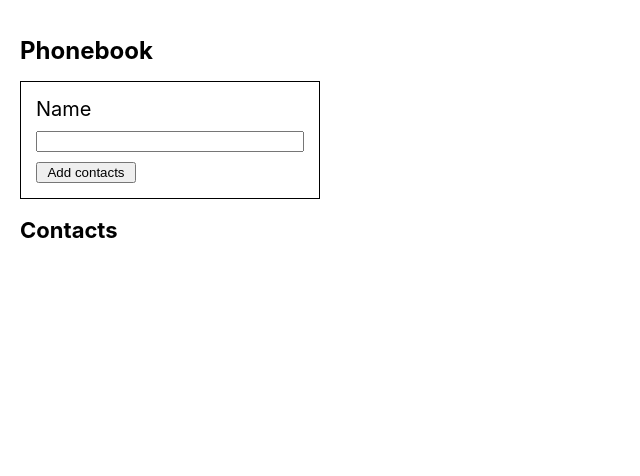
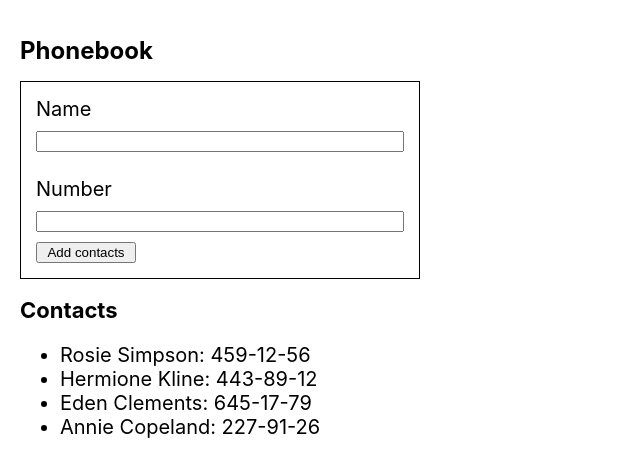
Before and after one commit to Padalka-Sergey/goit-react-hw-02-phonebook-25, a React (Create React App) app: page / in a window 1280 px wide. Shown: the top 476 px of the page, without its empty margins (0-640 px from the left). Built offline with nearby package versions, Linux system fonts and the light colour scheme.

Commit message:
add number el

```diff
--- a/src/components/App/App.jsx
+++ b/src/components/App/App.jsx
@@ -3,7 +3,9 @@
 import {
   AppContainer,
   LabelName,
+  LabelNumber,
   InputName,
+  InputNumber,
   Form,
   Button,
   Title,
@@ -12,28 +14,40 @@
 
 export class App extends Component {
   state = {
-    contacts: [],
+    contacts: [
+      { id: 'id-1', name: 'Rosie Simpson', number: '459-12-56' },
+      { id: 'id-2', name: 'Hermione Kline', number: '443-89-12' },
+      { id: 'id-3', name: 'Eden Clements', number: '645-17-79' },
+      { id: 'id-4', name: 'Annie Copeland', number: '227-91-26' },
+    ],
+    filter: '',
     name: '',
+    number: '',
   };
 
   handleSubmit = e => {
     e.preventDefault();
-    const { name } = e.target.elements;
+    const { name, number } = e.target.elements;
 
     this.setState(prevState => ({
-      contacts: [...prevState.contacts, { name: name.value, id: nanoid() }],
+      contacts: [
+        ...prevState.contacts,
+        { id: nanoid(), name: name.value, number: number.value },
+      ],
     }));
     this.resetForm();
   };
 
   handleInputChange = e => {
+    // console.dir(e.target.name);
+    const { value, name } = e.target;
     this.setState({
-      name: e.target.value,
+      [name]: value,
     });
   };
 
   resetForm = () => {
-    this.setState({ name: '' });
+    this.setState({ name: '', number: '' });
   };
 
   render() {
@@ -46,13 +60,25 @@
             <InputName
               type="text"
               name="name"
-              // pattern="^[a-zA-Zа-яА-Я]+(([' -][a-zA-Zа-яА-Я ])?[a-zA-Zа-яА-Я]*)*$"
+              pattern="^[a-zA-Zа-яА-ЯёЁ]+([ \u0027\-][a-zA-Zа-яА-ЯёЁ]+)*$"
               title="Name may contain only letters, apostrophe, dash and spaces. For example Adrian, Jacob Mercer, Charles de Batz de Castelmore d'Artagnan"
               value={this.state.name}
               onChange={this.handleInputChange}
               required
             />
           </LabelName>
+          <LabelNumber>
+            Number
+            <InputNumber
+              type="tel"
+              name="number"
+              pattern="^\+?[0-9\-\.\(\) ]{4,20}$"
+              title="Phone number must be digits and can contain spaces, dashes, parentheses and can start with +"
+              value={this.state.number}
+              onChange={this.handleInputChange}
+              required
+            />
+          </LabelNumber>
           <Button type="submit">Add contacts</Button>
         </Form>
         <div>
@@ -60,7 +86,9 @@
           {this.state.contacts.length > 0 && (
             <ul>
               {this.state.contacts.map(contact => (
-                <li key={contact.id}> {contact.name}</li>
+                <li key={contact.id}>
+                  {contact.name}: {contact.number}
+                </li>
               ))}
             </ul>
           )}
--- a/src/components/App/App.styled.jsx
+++ b/src/components/App/App.styled.jsx
@@ -1,7 +1,7 @@
 import styled from 'styled-components';
 
 export const AppContainer = styled.div`
-  width: 300px;
+  width: 400px;
   padding: 20px;
   font-size: 20px;
 `;
@@ -20,9 +20,19 @@
 export const LabelName = styled.label`
   display: flex;
   flex-direction: column;
+  margin-bottom: 25px;
+`;
+
+export const LabelNumber = styled.label`
+  display: flex;
+  flex-direction: column;
 `;
 
 export const InputName = styled.input`
+  margin-top: 10px;
+`;
+
+export const InputNumber = styled.input`
   margin-top: 10px;
 `;
 
```
